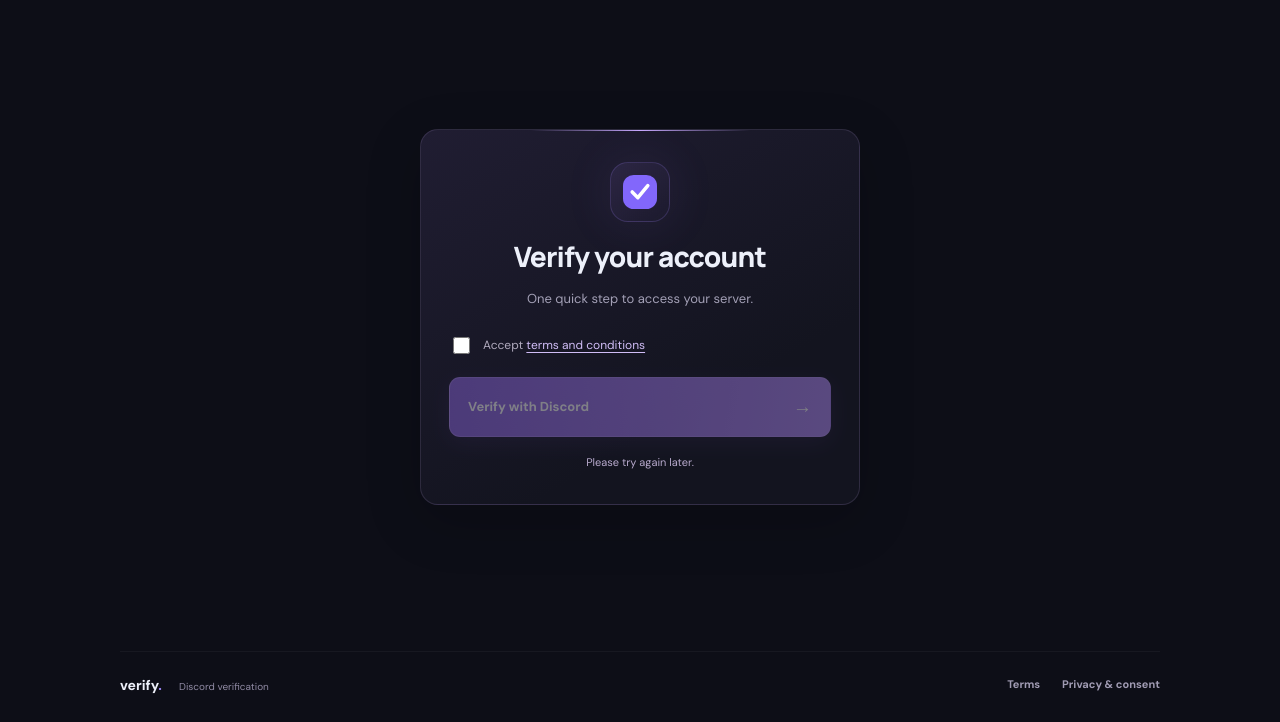
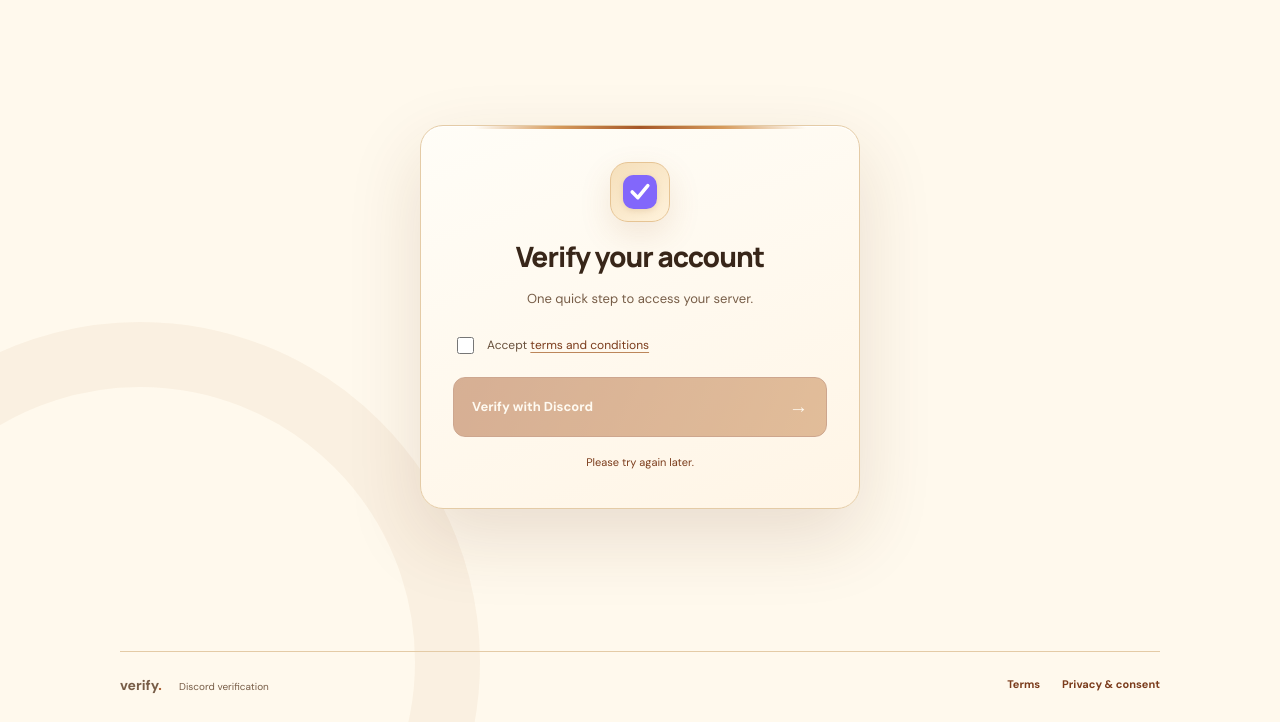
Before and after one commit to beyhuml1-hue/discord-bot, a website: page website/public/index.html in a window 1280 px wide. Shown: the part 78-800 px from the top of the page. Drawn offline with Linux system fonts and the light colour scheme; no server answers.

Commit message:
Apply cream-and-caramel website branding: index.html

```diff
--- a/website/public/index.html
+++ b/website/public/index.html
@@ -1,6 +1,6 @@
 <!doctype html>
 <html lang="en">
-<head><meta charset="utf-8"><meta name="viewport" content="width=device-width,initial-scale=1"><meta name="theme-color" content="#0b0c14"><title>Verify</title><link rel="icon" href="/mark.svg"><link rel="stylesheet" href="/style.css"><link rel="stylesheet" href="/member.css"></head>
+<head><meta charset="utf-8"><meta name="viewport" content="width=device-width,initial-scale=1"><meta name="theme-color" content="#fff9ed"><title>Verify</title><link rel="icon" href="/mark.svg"><link rel="stylesheet" href="/style.css"><link rel="stylesheet" href="/member.css"><link rel="stylesheet" href="/cream-caramel.css?v=1"></head>
 <body class="member-page">
 <header><a class="brand" href="/"><img src="/mark.svg" alt="">verify<span>●</span></a></header>
 <main class="member-main">
```
